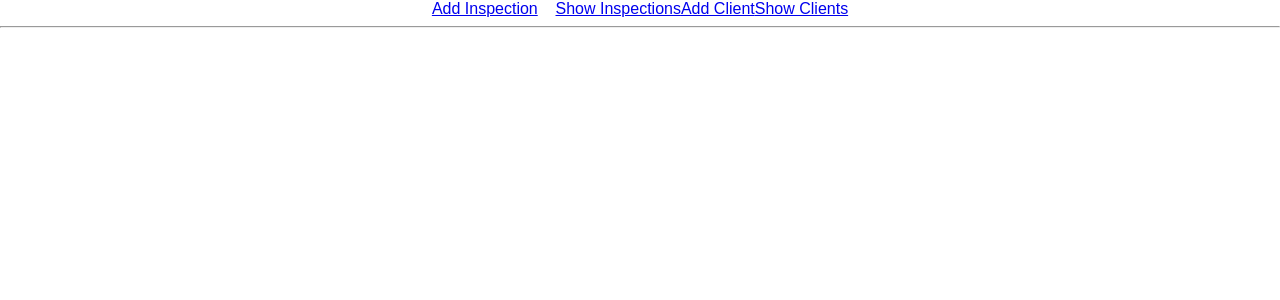
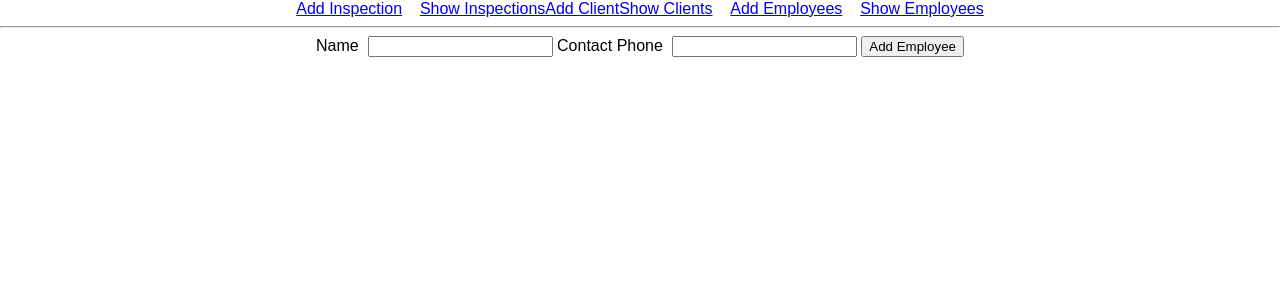
Before and after one commit to Codewick/Cleaning_star, a React (Create React App) app in the folder react-web/: page /employees/new in a window 1280 px wide. Shown: the top 300 px of the page. Built offline with nearby package versions, Linux system fonts and the light colour scheme; no server answers.

Commit message:
add create&show employees

```diff
--- a/react-web/src/App.js
+++ b/react-web/src/App.js
@@ -8,6 +8,7 @@ import {
 import './App.css';
 import InspectionList from './components/InspectionList';
 import ClientList from './components/ClientList';
+import EmployeeList from './components/EmployeeList';
 import * as inspectionAPI from './api/inspections';
 import * as clientAPI from './api/clients';
 import * as employeeAPI from './api/employees';
@@ -15,6 +16,9 @@ import InspectionForm from './components/InspectionForm';
 import InspectionPage from './pages/InspectionPage';
 import ClientForm from './components/ClientForm';
 import ClientPage from './pages/ClientPage';
+import EmployeeForm from './components/EmployeeForm';
+import EmployeePage from './pages/EmployeePage';
+
 
 
 class App extends Component {
@@ -77,6 +81,13 @@ class App extends Component {
     clientAPI.save(client);
   }
 
+  handleEmployeeSubmission = (employee) => {
+    this.setState(({ employees }) => (
+      {employees: [ employee ].concat(employees) }
+    ));
+    employeeAPI.save(employee);
+  }
+
   render() {
     const { inspections, clients, selectedClientObjectID, selectedEmployeeObjectID, employees } = this.state;
 
@@ -91,6 +102,10 @@ class App extends Component {
                 <Link to='/inspections'>Show Inspections</Link>
                 <Link to='/clients/new'>Add Client</Link>
                 <Link to='/clients'>Show Clients</Link>
+                &nbsp;&nbsp;&nbsp;&nbsp;
+                <Link to='/employees/new'>Add Employees</Link>
+                &nbsp;&nbsp;&nbsp;&nbsp;
+                <Link to='/employees'>Show Employees</Link>
             </nav>
             <hr/>
             <Switch>
@@ -117,13 +132,28 @@ class App extends Component {
                 <ClientForm
                   onSubmit={this.handleClientSubmission}
                 />
-              )
+                )
               }/>
 
               <Route path='/clients' render={() => (
                <ClientPage clients={clients}/>
                 )
               }/>
+
+              // employees
+              <Route path='/employees/new' render={() => (
+                <EmployeeForm
+                  onSubmit={this.handleEmployeeSubmission}
+                />
+                )
+              }/>
+
+              <Route path='/employees' render={() => (
+               <EmployeePage employees={employees}/>
+                )
+              }/>
+
+
 
 
 
--- a/react-web/src/api/employees.js
+++ b/react-web/src/api/employees.js
@@ -3,3 +3,20 @@ export function all() {
     .then(res => res.json())
     .catch(error => { console.log(error) })
 }
+
+export function save(employee) {
+  return fetch('/employees', {
+    method: 'POST',
+    headers: {
+      'Content-Type': 'application/json'
+    },
+    body: JSON.stringify(employee)
+  })
+  .then(res => {
+    console.log(`response from backend: ${JSON.stringify(res)}`);
+    res.json()
+  })
+  .catch(error => {
+    console.log(`response from backend error: ${error}`);
+  })
+}
--- /dev/null
+++ b/react-web/src/components/Employee.js
@@ -0,0 +1,13 @@
+import React from 'react';
+
+export default function Employee(props) {
+  const { name, contact_number } = props;
+  return (
+    <div className="employee">
+      <span>
+        Name: {name}
+      </span>
+      <span>Contact: {contact_number}</span>
+    </div>
+  )
+}
--- /dev/null
+++ b/react-web/src/components/EmployeeForm.js
@@ -0,0 +1,36 @@
+import React from 'react';
+
+export default function EmployeeForm({onSubmit}) {
+  function handleFormSubmission(event) {
+    event.preventDefault();
+    // event.preventPropagation();
+    const {elements} = event.target;
+    const name = elements["name"].value;
+    const contact_number = elements["contact_number"].value;
+    onSubmit({ name, contact_number })
+  }
+
+  return (
+    <form onSubmit={handleFormSubmission}>
+
+      <label>
+        Name
+        &nbsp;
+        <input type="text" name="name"/>
+      </label>
+
+      &nbsp;
+
+      <label>
+        Contact Phone
+        &nbsp;
+        <input type="number" name="contact_number" />
+      </label>
+
+      &nbsp;
+
+      <button type="submit">Add Employee</button>
+
+    </form>
+  )
+}
--- /dev/null
+++ b/react-web/src/components/EmployeeList.js
@@ -0,0 +1,15 @@
+import React from 'react';
+import Employee from './Employee';
+
+export default function EmployeeList({ employees }) {
+  return (
+    <div>
+      <h1>Employee List</h1>
+      {
+        employees.map(employee => (
+          <Employee key={employee._id} {...employees}/>
+        ))
+      }
+    </div>
+  )
+}
--- /dev/null
+++ b/react-web/src/pages/EmployeePage.js
@@ -0,0 +1,26 @@
+import React from 'react'
+import { Route, Switch } from 'react-router-dom'
+import EmployeeList from '../components/EmployeeList'
+import Employee from '../components/Employee'
+
+export default ({ employees }) => (
+  !!employees ? (
+    <Switch>
+      <Route path='/employees/:id' render={
+        ({ match }) => {
+          console.log(match)
+          const id = match.params.id
+          const employee = employees.find((employee) => employee._id === id)
+          if (!employee) {
+            return (<p>Employee Not Found! ({id})</p>)
+          }
+          return (<Employee {...employee} />)
+        }} />
+        <Route path='/employees' render={() => (
+          <EmployeeList employees={employees} />
+      )} />
+    </Switch>
+  ) : (
+        "Loading..."
+    )
+  )
```
Also changed, not shown: 2 other files (tests, documents, lock files or other folders).
